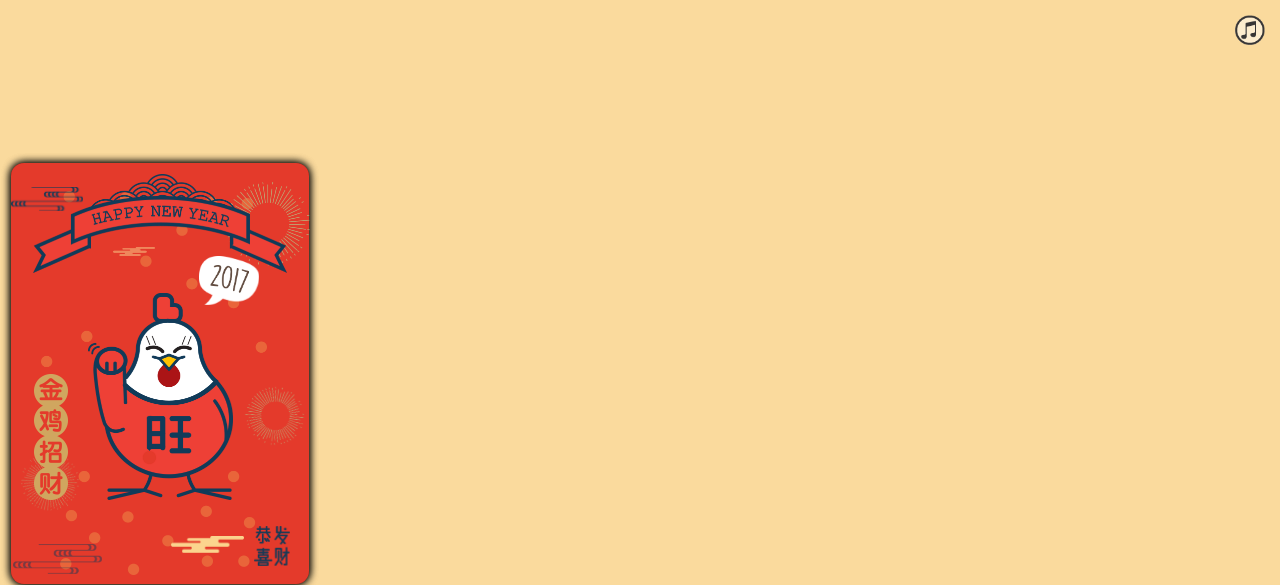
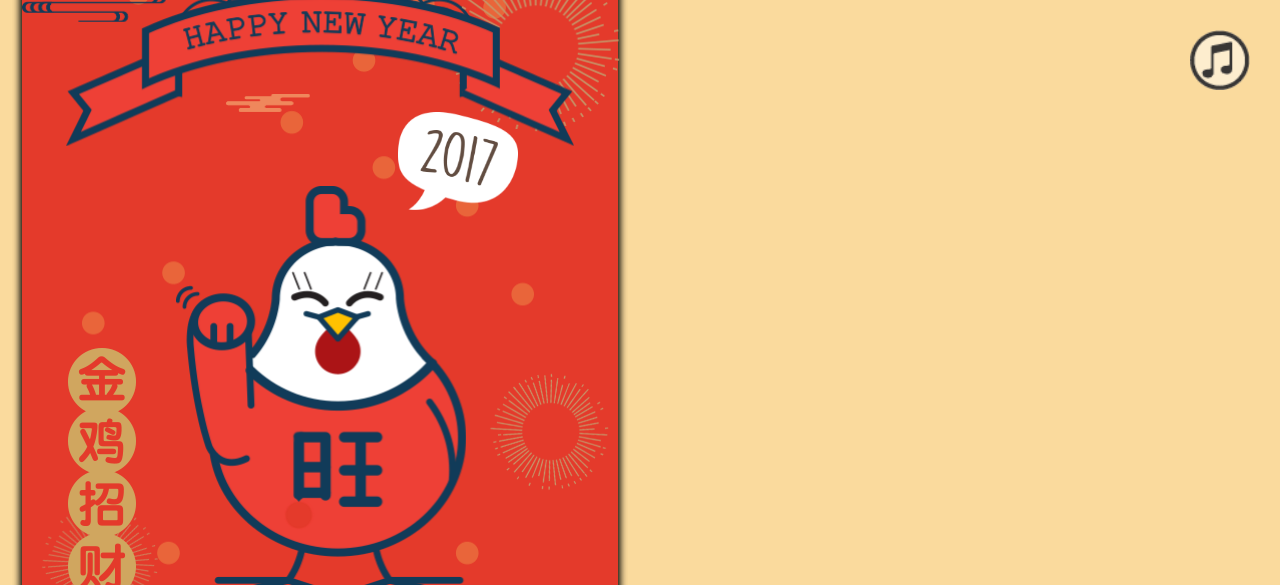
Before and after one commit to zongzi531/HappyNewYear2017, a plain HTML site: page index.html in a window 1280 px wide. Shown: the top 585 px of the page. Drawn offline with Linux system fonts and the light colour scheme.

Commit message:
v.0.7.1 bug fix
1.修复适配问题

```diff
--- a/css/style.css
+++ b/css/style.css
@@ -3,16 +3,12 @@
 	margin: 0;
 	padding: 0;
 	border: none;
-	font-size: 0.12rem;
 	font-family: "Microsoft Yahei";
 }
 html,
 body {
 	height: 100%;
 	overflow: hidden;
-}
-p {
-	font-size: 0.11rem;
 }
 
 
--- a/index.html
+++ b/index.html
@@ -3,11 +3,28 @@
 <head>
 	<meta charset="utf-8">
 	<meta http-equiv="X-UA-Compatible" content="IE = edge ,chrome = 1">
+	 <meta name="viewport" content="width=device-width,minimum-scale=1.0,maximum-scale=1.0,user-scalable=no">
 	<meta name="format-detection" content="telephone = no">
 	<title>Happy New Year 2017</title>
 	<link rel="stylesheet" type="text/css" href="css/style.css">
 	<link rel="shortcut icon" href="img/zong-logo-11.20.png" />
-	<script type="text/javascript">!function(e){function t(a){if(i[a])return i[a].exports;var n=i[a]={exports:{},id:a,loaded:!1};return e[a].call(n.exports,n,n.exports,t),n.loaded=!0,n.exports}var i={};return t.m=e,t.c=i,t.p="",t(0)}([function(e,t){"use strict";Object.defineProperty(t,"__esModule",{value:!0});var i=window;t["default"]=i.flex=function(e,t){var a=e||100,n=t||1,r=i.document,o=navigator.userAgent,d=o.match(/Android[\S\s]+AppleWebkit\/(\d{3})/i),l=o.match(/U3\/((\d+|\.){5,})/i),c=l&&parseInt(l[1].split(".").join(""),10)>=80,p=navigator.appVersion.match(/(iphone|ipad|ipod)/gi),s=i.devicePixelRatio||1;p||d&&d[1]>534||c||(s=1);var u=1/s,m=r.querySelector('meta[name="viewport"]');m||(m=r.createElement("meta"),m.setAttribute("name","viewport"),r.head.appendChild(m)),m.setAttribute("content","width=device-width,user-scalable=no,initial-scale="+u+",maximum-scale="+u+",minimum-scale="+u),r.documentElement.style.fontSize=a/2*s*n+"px"},e.exports=t["default"]}]);  flex(100, 1);
+	<script>
+		(function (doc, win) {
+	        var docEl = doc.documentElement,
+	            resizeEvt = 'orientationchange' in window ? 'orientationchange' : 'resize',
+	            recalc = function () {
+	                var clientWidth = docEl.clientWidth;
+	                if (!clientWidth) return;
+	                if(clientWidth>=640){
+	                    docEl.style.fontSize = '100px';
+	                }else{
+	                    docEl.style.fontSize = 100 * (clientWidth / 640) + 'px';
+	                }
+	            };
+	        if (!doc.addEventListener) return;
+	        win.addEventListener(resizeEvt, recalc, false);
+	        doc.addEventListener('DOMContentLoaded', recalc, false);
+	    })(document, window);
 	</script>
 </head>
 <body>
```
